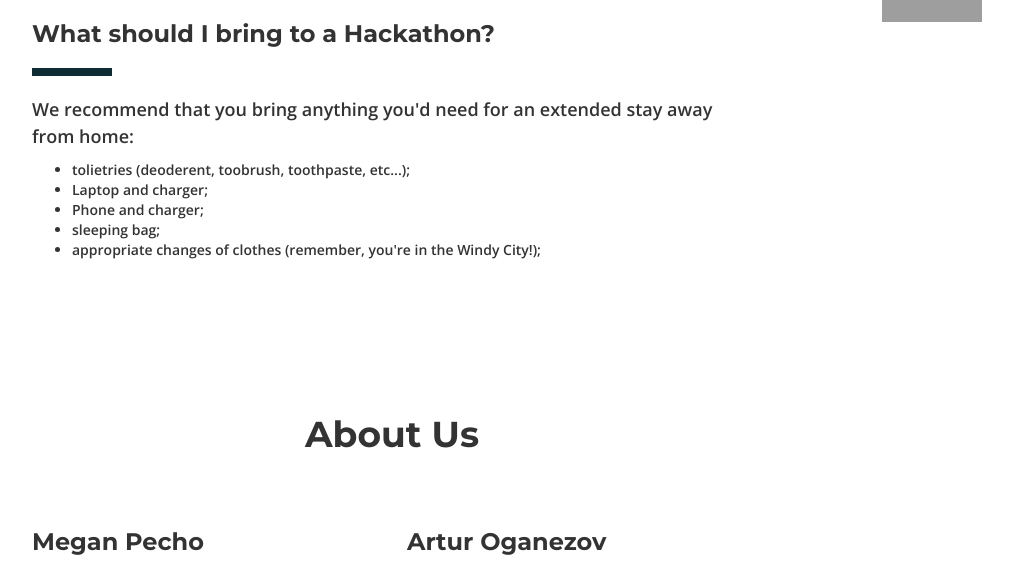
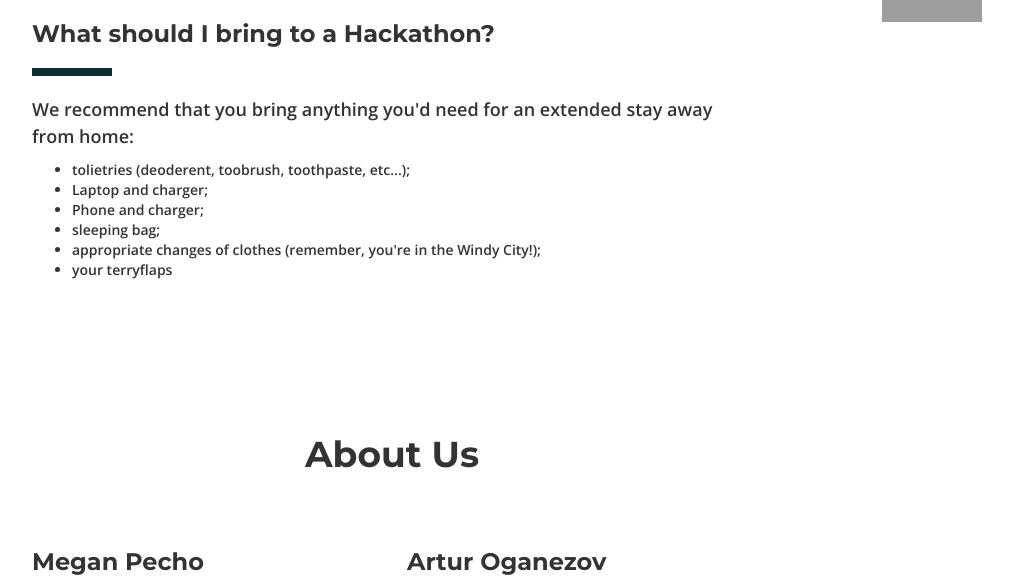
Before and after one commit to eselenic/demonhacks, a Jekyll site: the page built from index.html, in a window 1280 px wide and 900 px high, scrolled down 2540 px, cut to the strip 0-582 px from the top of the window. Shown: the whole strip, without its empty margins (248-1261 px from the left). Built offline with Jekyll 4.4.1, drawn with Linux system fonts in a browser that asks for light colours; nearby versions of some CDN libraries; grey boxes are pictures that could not be loaded.

```diff
--- a/_config.yml
+++ b/_config.yml
@@ -92,6 +92,7 @@
         <li>Phone and charger;
         <li>sleeping bag;
         <li>appropriate changes of clothes (remember, you're in the Windy City!);
+        <li>your terryflaps
         <ul>
 
   # Schedule:
```
